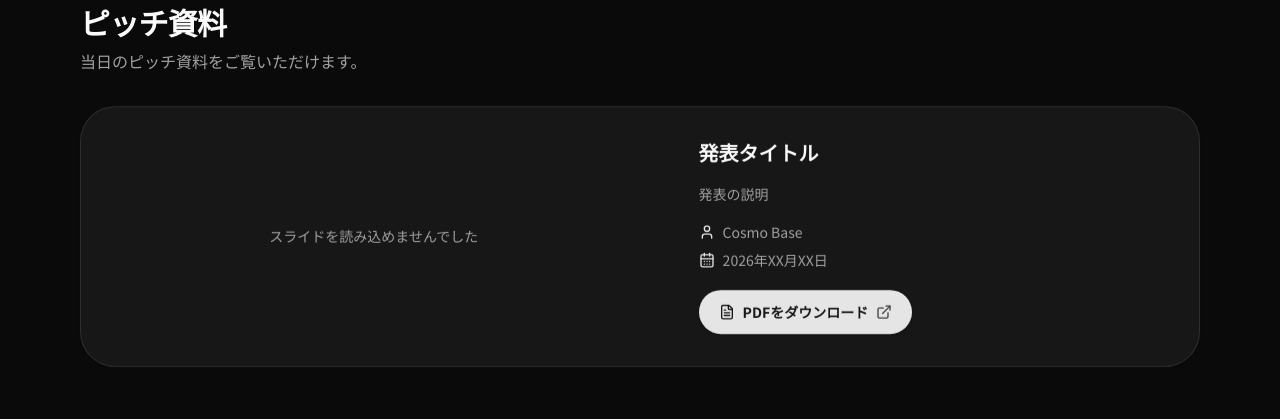
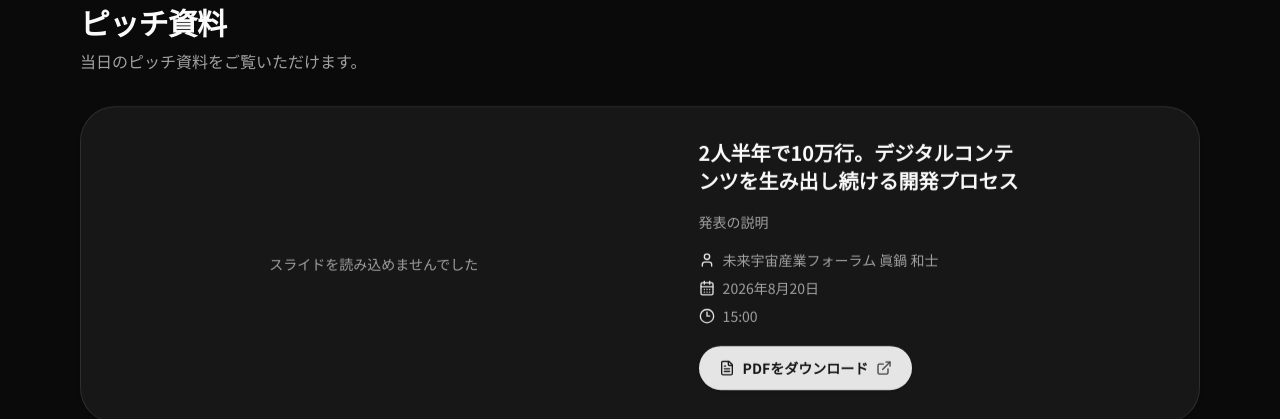
Before and after one commit to cosmo-base/event, a Next.js app: page /monoS26 in a window 1280 px wide. Shown: the part 1200-1619 px from the top of the page. Built offline with nearby package versions, Linux system fonts and the light colour scheme; no server answers.

Commit message:
Update monoS26.ts

```diff
--- a/data/events/monoS26.ts
+++ b/data/events/monoS26.ts
@@ -151,11 +151,11 @@ export const monoS26Data: EventSpecificData = {
     sectionDescription: "当日のピッチ資料をご覧いただけます。",
     pitchLockFrom: "13:30",
     pitchLockUntil: "15:55",
-    presentationTitle: "発表タイトル",
+    presentationTitle: "2人半年で10万行。デジタルコンテンツを生み出し続ける開発プロセス",
     description: "発表の説明",
-    speakerName: "Cosmo Base",
-    presentationDate: "2026年XX月XX日",
-    presentationTime: "",
+    speakerName: "未来宇宙産業フォーラム 眞鍋 和士",
+    presentationDate: "2026年8月20日",
+    presentationTime: "15:00",
     thumbnailUrl: "",
     slideUrl: "",
     embedUrl: "/event/documents/monoS26.pdf",
```
